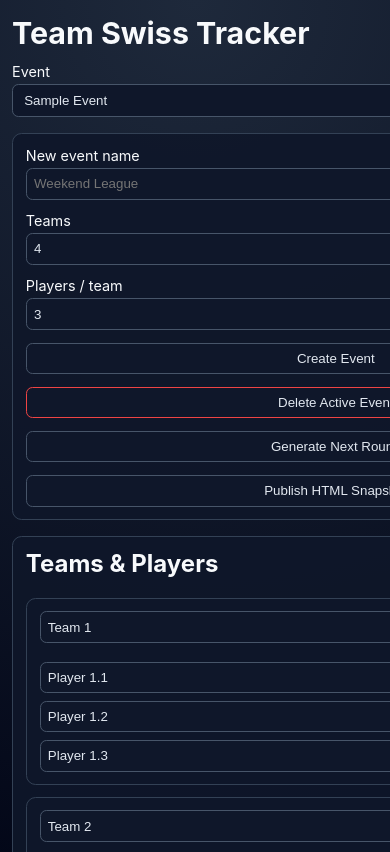
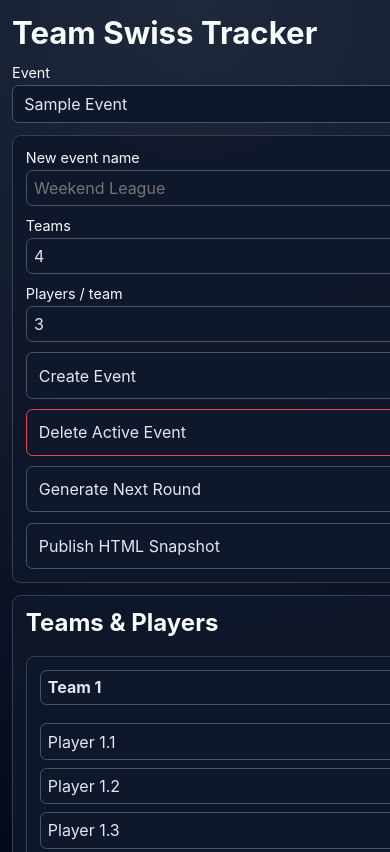
Before and after one commit to jwshaffstall/team-swiss-event-tracker-js, a website built with Vite: page index.html in a window 390 px wide. Shown: the top 852 px of the page. Built offline with nearby package versions, Linux system fonts and the light colour scheme.

Commit message:
Improve mobile portrait layout and controls

```diff
--- a/src/styles.css
+++ b/src/styles.css
@@ -61,6 +61,10 @@ main {
 	gap: 0.8rem;
 }
 
+.toolbar > * {
+	min-width: 0;
+}
+
 label {
 	display: flex;
 	flex-direction: column;
@@ -77,10 +81,13 @@ button {
 	border-radius: 0.4rem;
 	padding: 0.45rem;
 	width: 100%;
+	font: inherit;
 }
 
 button {
 	cursor: pointer;
+	white-space: normal;
+	overflow-wrap: anywhere;
 }
 
 button:hover {
@@ -126,6 +133,7 @@ ul {
 @media (max-width: 767px) {
 	main {
 		padding: 1rem 0.75rem 1.5rem;
+		gap: 0.75rem;
 	}
 
 	.top-row {
@@ -133,7 +141,7 @@ ul {
 	}
 
 	.top-row h1 {
-		font-size: 1.9rem;
+		font-size: clamp(1.65rem, 8vw, 2.1rem);
 	}
 
 	.top-row label {
@@ -142,6 +150,19 @@ ul {
 
 	.toolbar {
 		grid-template-columns: 1fr;
+		gap: 0.65rem;
+	}
+
+	.toolbar button {
+		text-align: left;
+		min-height: 2.9rem;
+		padding: 0.7rem 0.75rem;
+	}
+
+	input,
+	select,
+	button {
+		font-size: 16px;
 	}
 
 	.teams-grid {
@@ -150,5 +171,6 @@ ul {
 
 	.card {
 		padding: 0.8rem;
+		border-radius: 0.55rem;
 	}
 }
```
